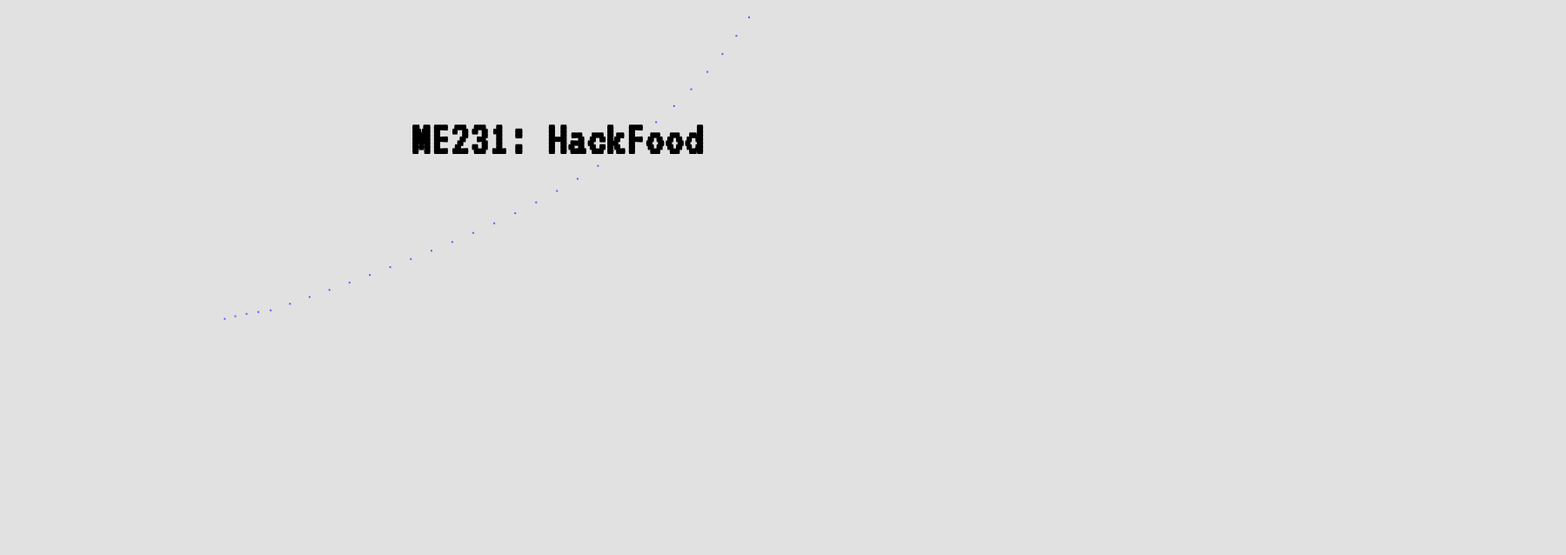
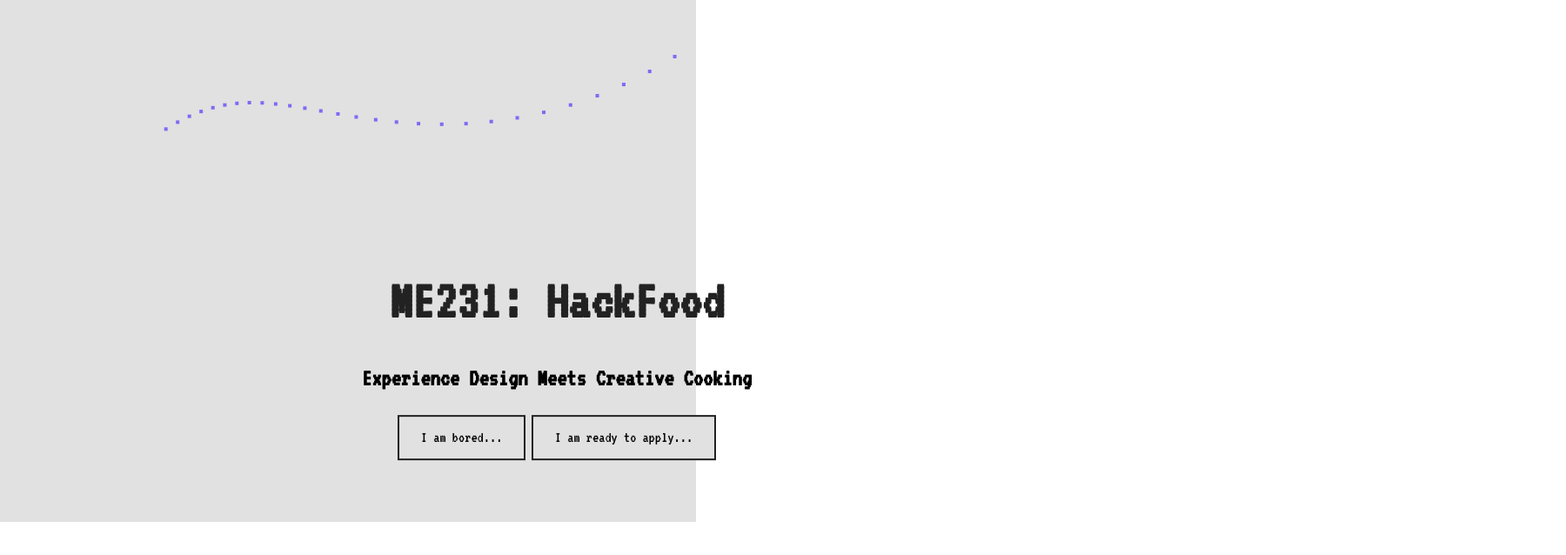
Before and after one commit to anandupender/HackFood, a plain HTML site: page index.html in a window 1280 px wide. Shown: the whole page at 87% size, 1800 px wide, since content can reach past the window. Drawn offline with Linux system fonts and the light colour scheme; animation ran at ten frames a second.

Commit message:
cool stuff

```diff
--- a/index.html
+++ b/index.html
@@ -13,6 +13,11 @@
         <h1 id="title-text">
             ME231: HackFood
         </h1>
+        <div class="spacer"></div>
+        <h3>Experience Design Meets Creative Cooking</h3>
+        <button type="button" onclick="bored()">I am bored...</button>
+        <button type="button" onclick="window.location.href='/anandupender.com'">I am ready to apply...</button>
+
     </div>
   </body>
 </html>
@@ -44,8 +49,8 @@
         element: document.body,
         engine: engine,
         options: {
-            width: 1800,
-            height: 1200,
+            width: screenWidth,
+            height: screenHeight,
             wireframes: false,
             background: '#E1E1E1'
         }
@@ -110,8 +115,7 @@
     // // window.setInterval(reSpinSlow, 1000);
 
     // function reSpin(){
-    //     // Body.applyForce(upperArm, { x: 0, y: 0 },{ x: .05, y: .05 });
-    //     Body.setAngularVelocity(lowerArm, 0.01);
+    //     Body.setAngularVelocity(lowerArm, 0.1);
     //     Body.setAngularVelocity(upperArm, 0.1);
     // }
     // function reSpinSlow(){
@@ -138,6 +142,8 @@
     // }
 /////////CODE FOR FADE OF ARMS/////
 
+/**************************
+
     var random = Math.floor((Math.random() * 10000) + 1000);
     window.setTimeout(makeVisible, 1000);
     console.log(random);
@@ -156,6 +162,14 @@
         pendulum.bodies[0].render.strokeStyle = '#00000000';
         pendulum.bodies[1].render.strokeStyle = '#00000000';
     }
+/**************************/
+
+    function bored(){
+        Body.setAngularVelocity(lowerArm, 0.02);
+        Body.setAngularVelocity(upperArm, 0.02);
+        upperArm.render.strokeStyle = '#000000AA';
+        lowerArm.render.strokeStyle = '#000000AA';
+    }
 
     World.add(world, pendulum);
 
@@ -168,7 +182,7 @@
         });
 
         Render.startViewTransform(render);
-        render.context.globalAlpha = 0.7;
+        render.context.globalAlpha = 0.6;
 
         for (var i = 0; i < trail.length; i += 1) {
             var point = trail[i].position,
@@ -176,7 +190,7 @@
 
             var hue = 250 + Math.round((1 - Math.min(1, speed / 10)) * 170);
             render.context.fillStyle = 'hsl(' + hue + ', 100%, 55%)';
-            render.context.fillRect(point.x, point.y, 2, 2);
+            render.context.fillRect(point.x, point.y, 4, 4);
         }
 
         render.context.globalAlpha = 1;
--- a/main.css
+++ b/main.css
@@ -1,6 +1,6 @@
 .title{
   position: fixed;
-  top: 20%;
+  top: 50%;
   left: 50%;
   /* bring your own prefixes */
   transform: translate(-50%, -50%);
@@ -9,10 +9,18 @@
 
 }
 
+body{
+	font-family: 'VT323', monospace;
+	text-align:center;
+}
+
 #title-text{
-	color:"red";
-	font-family: 'VT323', monospace;
-	font-size: 56px;
+	font-size: 64px;
+	color: #222222;
+}
+
+h3{
+	font-size: 28px;
 }
 
 canvas{
@@ -21,3 +29,26 @@ canvas{
 	left: 0;
 	top: 0;
 }
+
+button{
+	text-align:center;
+	padding-left: 25px;
+	padding-right: 25px;
+	padding-top: 15px;
+	padding-bottom: 15px;
+/*	border-radius: 8px;
+*/	background-color: #E1E1E1;
+    border: 2px solid #222222;
+    font-family: 'VT323', monospace;
+    font-size: 18px;
+    	cursor: pointer;
+
+}
+
+button.hover{
+	cursor: pointer;
+}
+
+/*.spacer{
+	height: 50%;
+}*/
```
